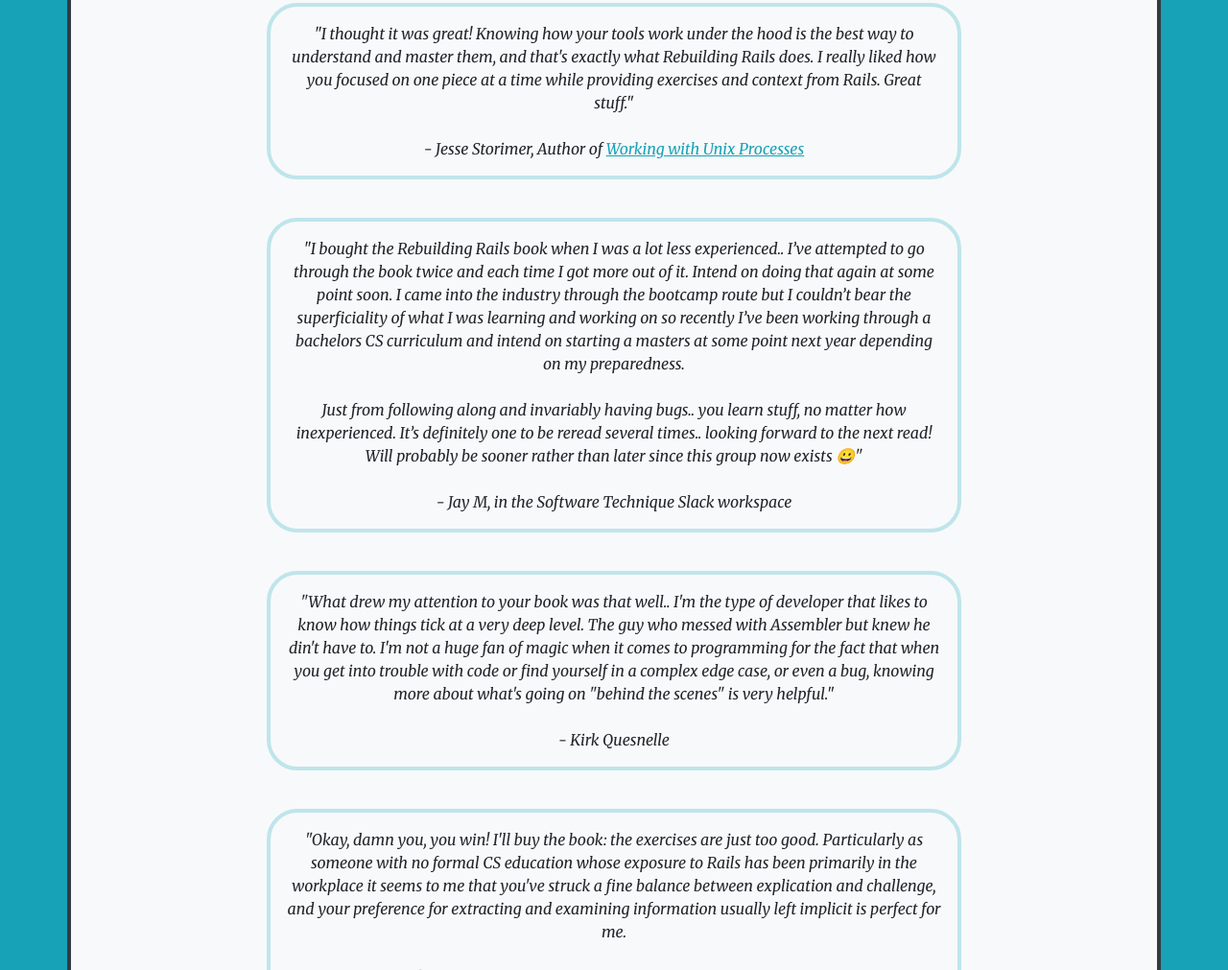
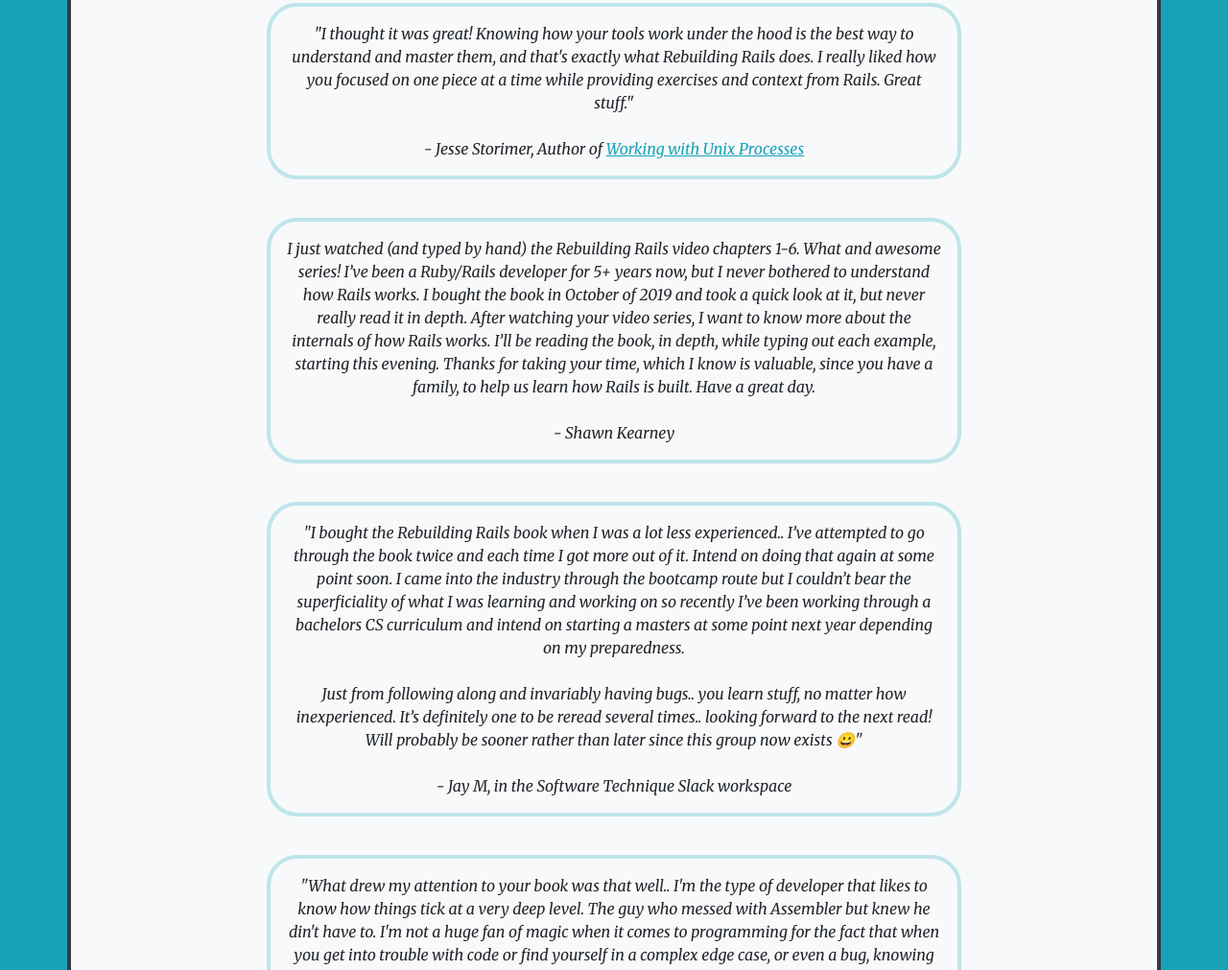
Before and after one commit to noahgibbs/rebuilding_rails_site, a plain HTML site: page reader_feedback.html in a window 1280 px wide. Shown: the part 719-1730 px from the top of the page at 96% size. Drawn offline with nearby package versions, Linux system fonts and the light colour scheme.

Commit message:
Add a reader letter from Shawn Kearney

```diff
--- a/reader_feedback.html
+++ b/reader_feedback.html
@@ -61,6 +61,14 @@
                         <div class="mt-3 bquote">
                             "I thought it was great! Knowing how your tools work under the hood is the best way to understand and master them, and that's exactly what Rebuilding Rails does. I really liked how you focused on one piece at a time while providing exercises and context from Rails. Great stuff." <br/><br/>
                             - Jesse Storimer, Author of <a href="https://www.jstorimer.com/products/working-with-unix-processes" target="_blank">Working with Unix Processes</a>
+                        </div>
+                    </div>
+
+                    <div class="col-8 text-center">
+                        <div class="mt-3 bquote">
+                            I just watched (and typed by hand) the Rebuilding Rails video chapters 1-6. What and awesome series! I’ve been a Ruby/Rails developer for 5+ years now, but I never bothered to understand how Rails works. I bought the book in October of 2019 and took a quick look at it, but never really read it in depth. After watching your video series, I want to know more about the internals of how Rails works. I’ll be reading the book, in depth, while typing out each example, starting this evening. Thanks for taking your time, which I know is valuable, since you have a family, to help us learn how Rails is built. Have a great day.
+                            <br/><br/>
+                            - Shawn Kearney
                         </div>
                     </div>
 
```
